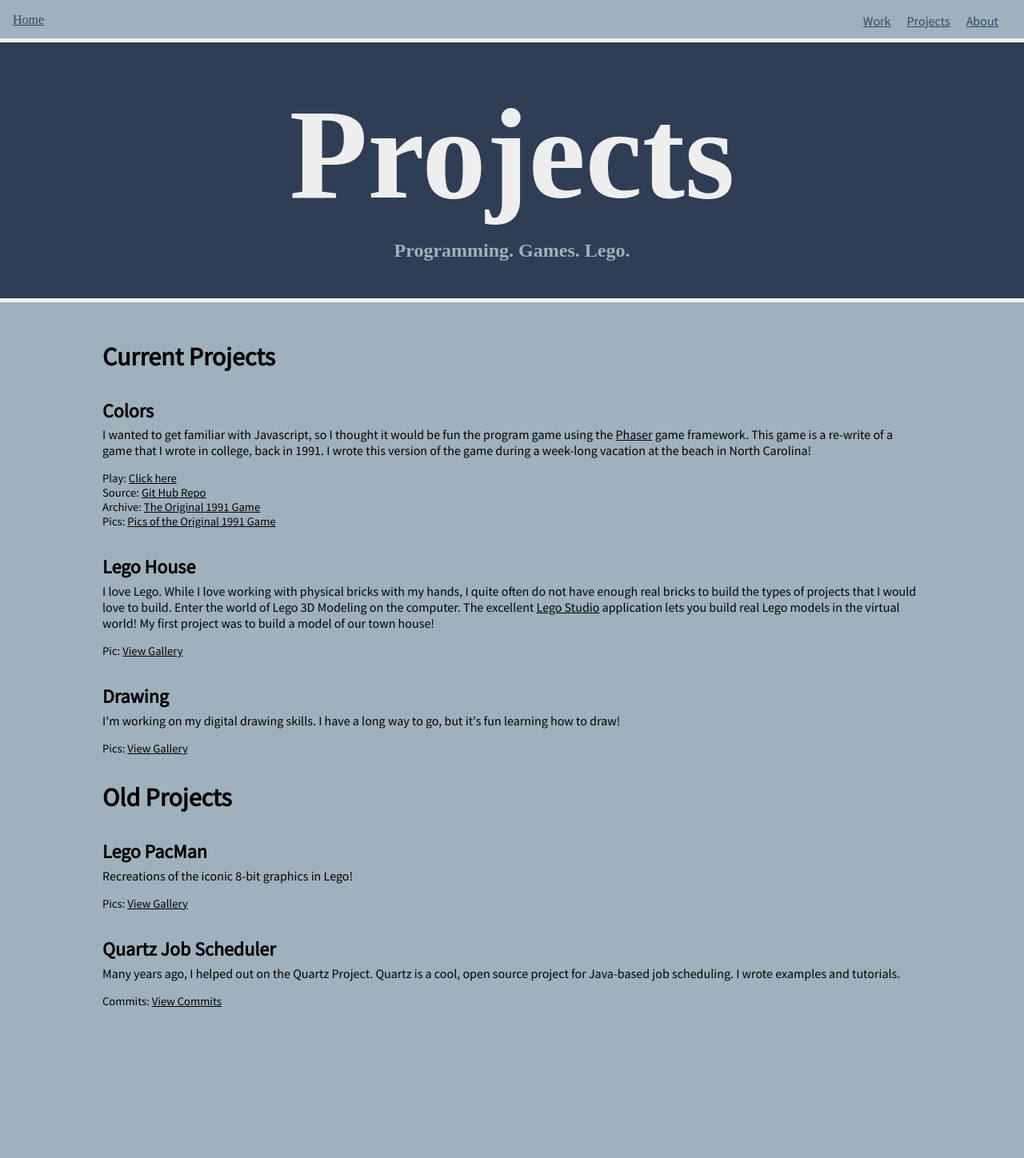
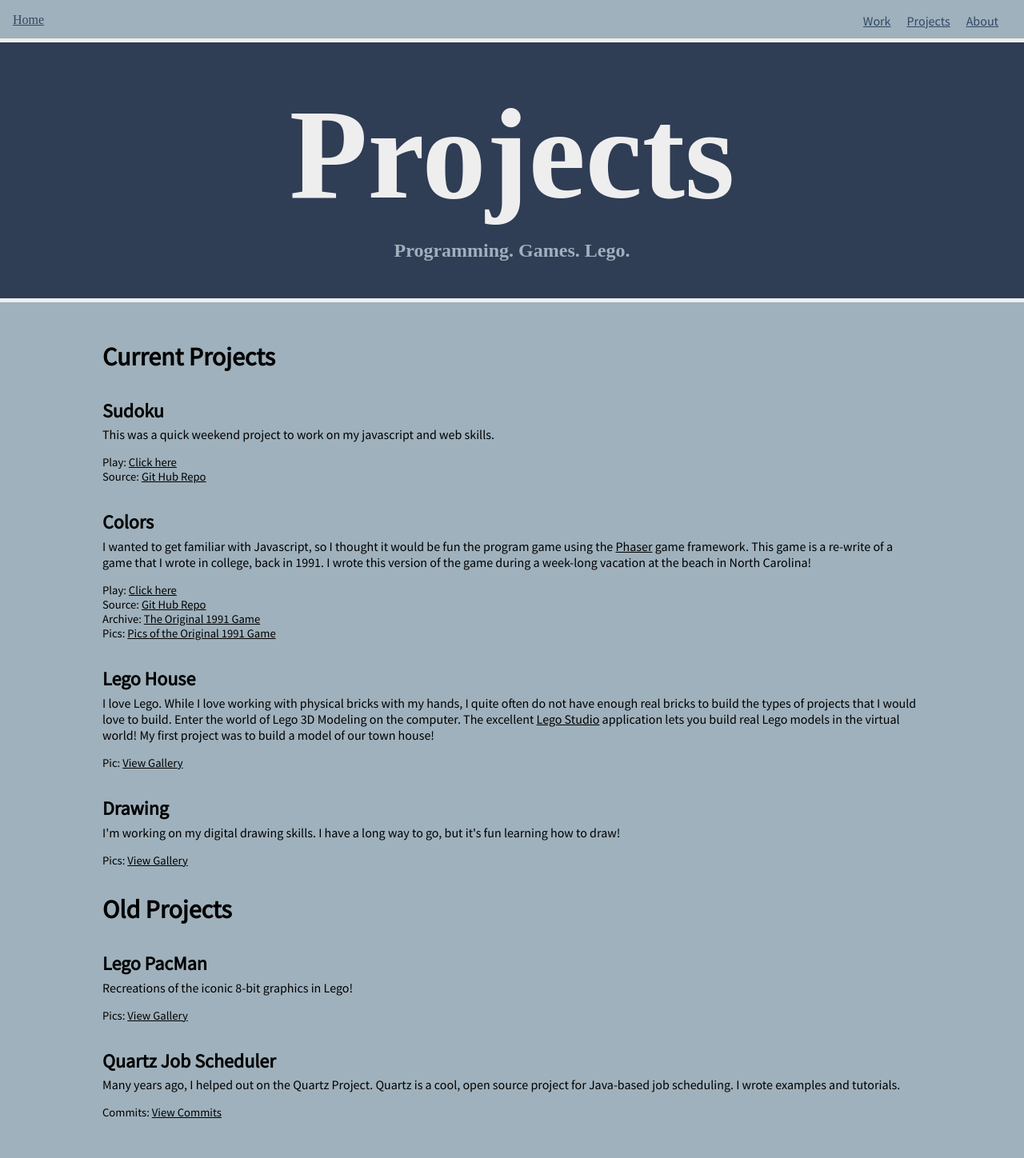
Before and after one commit to billkratzer/thekratzers-website-old, a Jekyll site: the page built from projects.html, in a window 1280 px wide. Shown: the whole page at 80% size. Built offline with Jekyll 4.4.1, drawn with Linux system fonts in a browser that asks for light colours; nearby versions of some CDN libraries; some web fonts are replaced; before the commit the page ends 1309 px from its top, so only the background shows below that.

Commit message:
Adding sudoku-web to the website.

```diff
--- a/index.html
+++ b/index.html
@@ -18,7 +18,10 @@
             My name is Bill Kratzer, and this is my home on the Internet!
         </p>
         <p class="copy">
-            Why don't you play some <a href="http://colors.thekratzers.com" target="_blank">Colors</a>?
+            Why don't you play some
+                <a href="http://colors.thekratzers.com" target="_blank">Colors</a>
+            or
+            <a href="http://sudoku.thekratzers.com" target="_blank">Sudoku</a>?
         </p>
     </div>
 </div>
--- a/projects.html
+++ b/projects.html
@@ -12,6 +12,14 @@
     <div id="bottom_wrapper">
         <p class="small_heading">Current Projects</p>
         <ul>
+            <li>
+                <div class="project_title">Sudoku</div>
+                <div class="project_description">
+                    This was a quick weekend project to work on my javascript and web skills.
+                </div>
+                <div class="project_link">Play: <a href="http://sudoku.thekratzers.com" target="_blank">Click here</a></div>
+                <div class="project_link">Source: <a href="https://github.com/billkratzer/sudoku-web" target="_blank">Git Hub Repo</a></div>
+            </li>
             <li>
                 <div class="project_title">Colors</div>
                 <div class="project_description">
```
